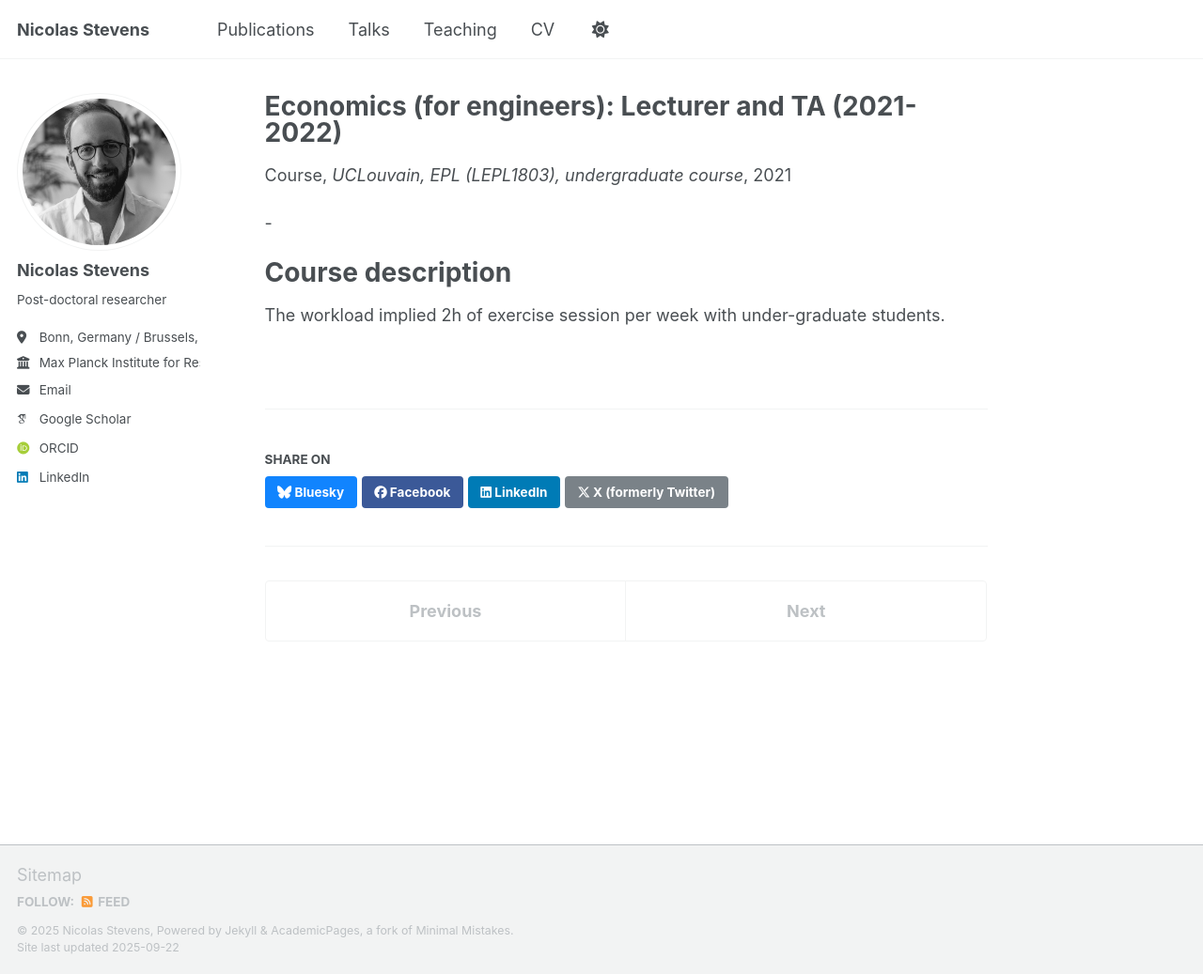
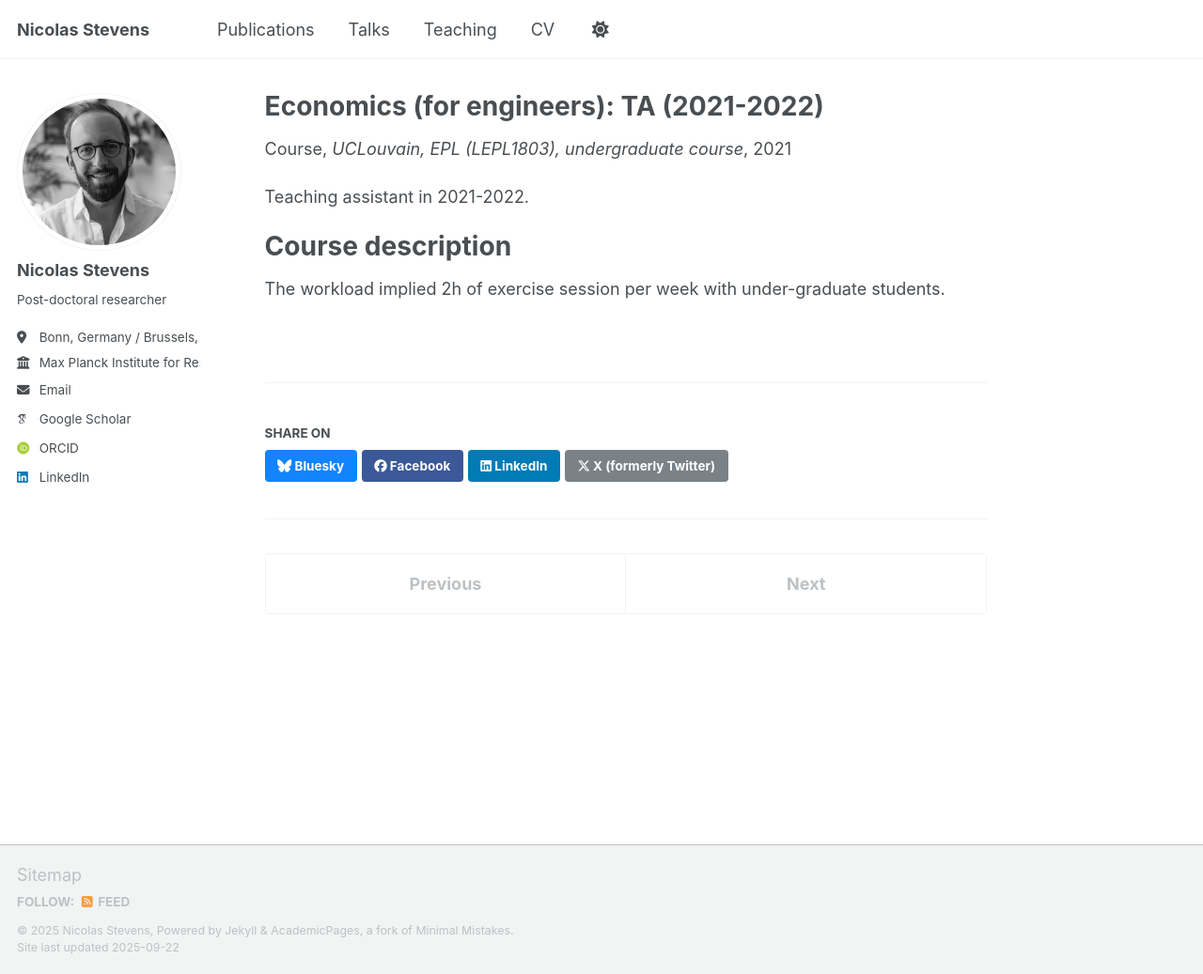
Before and after one commit to NicolasStevens/NicolasStevens.github.io, a Jekyll site: the page built from _teaching/UCLouvainEco.md, in a window 1280 px wide and 1037 px high. Shown: the whole window at 94% size. Built offline with Jekyll 4.4.1, drawn with Linux system fonts in a browser that asks for light colours; some web fonts are replaced; a script that is not in the unit is left out.

Commit message:
Update UCLouvainEco.md

```diff
--- a/_teaching/UCLouvainEco.md
+++ b/_teaching/UCLouvainEco.md
@@ -1,5 +1,5 @@
 ---
-title: "Economics (for engineers): Lecturer and TA (2021-2022)"
+title: "Economics (for engineers): TA (2021-2022)"
 collection: teaching
 type: "Course"
 permalink: /teaching/UCLouvainEco
@@ -7,7 +7,7 @@ venue: "UCLouvain, EPL (LEPL1803), undergraduate course"
 date: 2021-01-01
 location: "Louvain-la-Neuve, Belgium"
 ---
--
+Teaching assistant in 2021-2022.
 
 Course description
 ======
```
